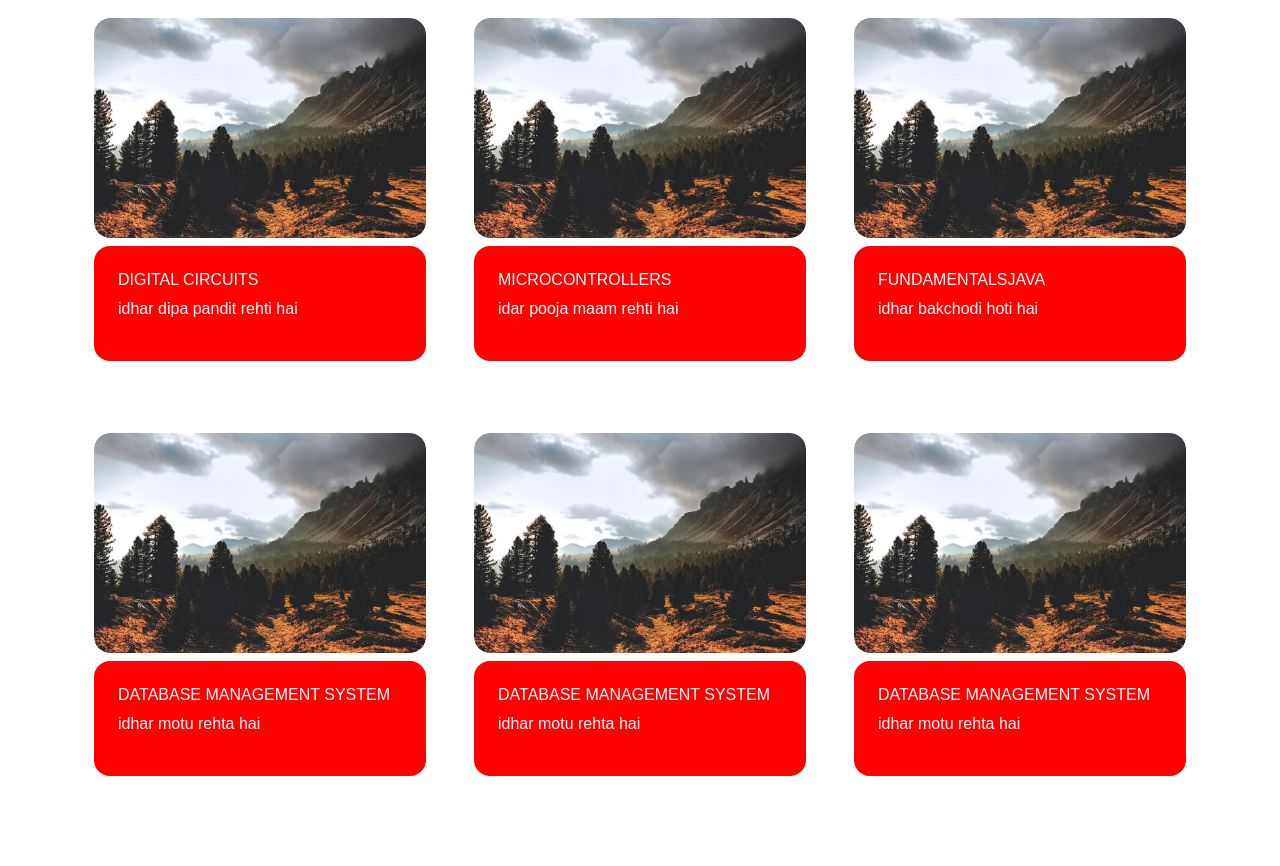
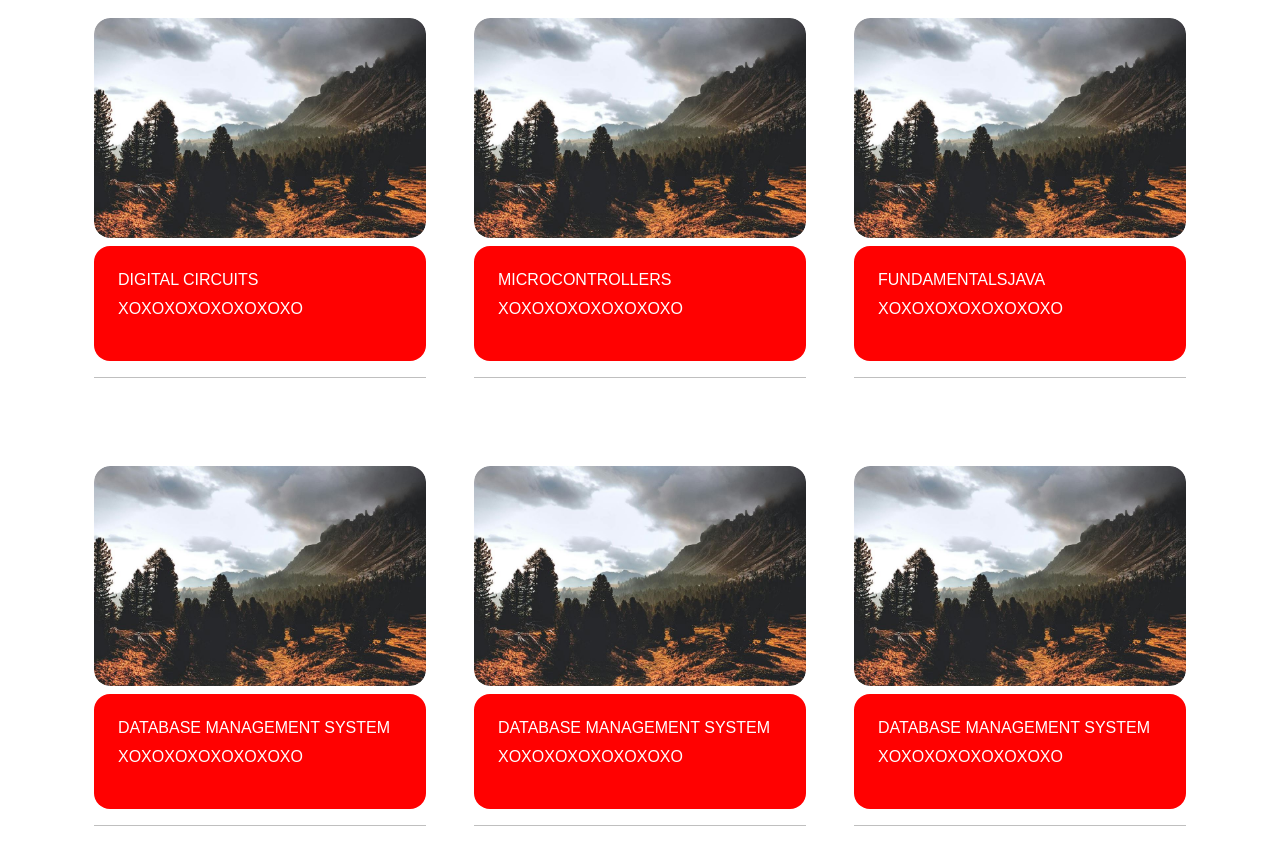
Before and after one commit to Ritesh0219/labs, a plain HTML site: page index.html in a window 1280 px wide. Shown: the part 78-944 px from the top of the page. Before the commit the page ends 878 px from the top, so only its background shows below. Drawn offline with Linux system fonts and the light colour scheme; a web font is replaced by a local one.

Commit message:
Add files via upload

```diff
--- a/css/labstyles.css
+++ b/css/labstyles.css
@@ -48,7 +48,7 @@ img {
 }
 
 .card-custom:hover .card-custom-image img {
-    transform: scale(1.08);
+    transform: scale(1);
 }
 
 /*//CARDS*/
@@ -73,3 +73,8 @@ h6, p{
 .bg-colbase{
     background-color: var( c);
 }
+
+
+.card-custom-content{
+    border: 2px blue;
+}
--- a/index.html
+++ b/index.html
@@ -15,22 +15,23 @@
         <div class="container">
 
             <div class="row pt-3 text-center">
-                <h1>Lab Facilities</h1>
+                <h1>LAB FACILITIES  </h1>
             </div>
 
-            <div class="row gy-4  rounded-4 ">
+            <div class="row gy-4  rounded-4">
 
                 <div class="col-md-4 p-4">
                     <div class="card-custom rounded-4  shadow-effect">
                         <div class="card-custom-image rounded-4 mb-2">
                             <img class="rounded-4" src="/labs/photo1.JPG" alt="">
                         </div>
-                        <div class="card-custom-content p-4 bg-subbase rounded-4" style="border: 2px black;">
+                        <div class="card-custom-content p-4 bg-subbase rounded-4">
                             <h6>DIGITAL CIRCUITS</h6>
-                            <p>idhar dipa pandit rehti hai</p>
+                            <p>XOXOXOXOXOXOXOXO</p>
                             <a href="#" class="link-custom"></a>
                         </div>
                     </div>
+                    <hr style="color: black;"/>
                 </div>
 
                 <div class="col-md-4 p-4">
@@ -40,10 +41,11 @@
                         </div>
                         <div class="card-custom-content p-4 bg-subbase rounded-4">
                             <h6>MICROCONTROLLERS</h6>
-                            <p>idar pooja maam rehti hai</p>
+                            <p>XOXOXOXOXOXOXOXO</p>
                             <a href="#" class="link-custom"></a>
                         </div>
                     </div>
+                    <hr style="color: black;"/>
                 </div>
 
                 <div class="col-md-4 p-4">
@@ -53,10 +55,11 @@
                         </div>
                         <div class="card-custom-content p-4 bg-subbase rounded-4">
                             <h6>FUNDAMENTALSJAVA</h6>
-                            <p>idhar bakchodi hoti hai</p>
+                            <p>XOXOXOXOXOXOXOXO</p>
                             <a href="#" class="link-custom"></a>
                         </div>
                     </div>
+                    <hr style="color: black;"/>
                 </div>
 
                 <div class="col-md-4 p-4">
@@ -66,10 +69,11 @@
                         </div>
                         <div class="card-custom-content p-4 bg-subbase rounded-4">
                             <h6>DATABASE MANAGEMENT SYSTEM</h6>
-                            <p>idhar motu rehta hai</p>
+                            <p>XOXOXOXOXOXOXOXO</p>
                             <a href="#" class="link-custom"></a>
                         </div>
                     </div>
+                    <hr style="color: black;"/>
                 </div>
 
                 <div class="col-md-4 p-4">
@@ -79,10 +83,11 @@
                         </div>
                         <div class="card-custom-content p-4 bg-subbase rounded-4">
                             <h6>DATABASE MANAGEMENT SYSTEM</h6>
-                            <p>idhar motu rehta hai</p>
+                            <p>XOXOXOXOXOXOXOXO</p>
                             <a href="#" class="link-custom"></a>
                         </div>
                     </div>
+                    <hr style="color: black;"/>
                 </div>
 
                 <div class="col-md-4 p-4">
@@ -92,10 +97,11 @@
                         </div>
                         <div class="card-custom-content p-4 bg-subbase rounded-4">
                             <h6>DATABASE MANAGEMENT SYSTEM</h6>
-                            <p>idhar motu rehta hai</p>
+                            <p>XOXOXOXOXOXOXOXO</p>
                             <a href="#" class="link-custom"></a>
                         </div>
                     </div>
+                    <hr style="color: black;"/>
                 </div>
             </div>
 
```
